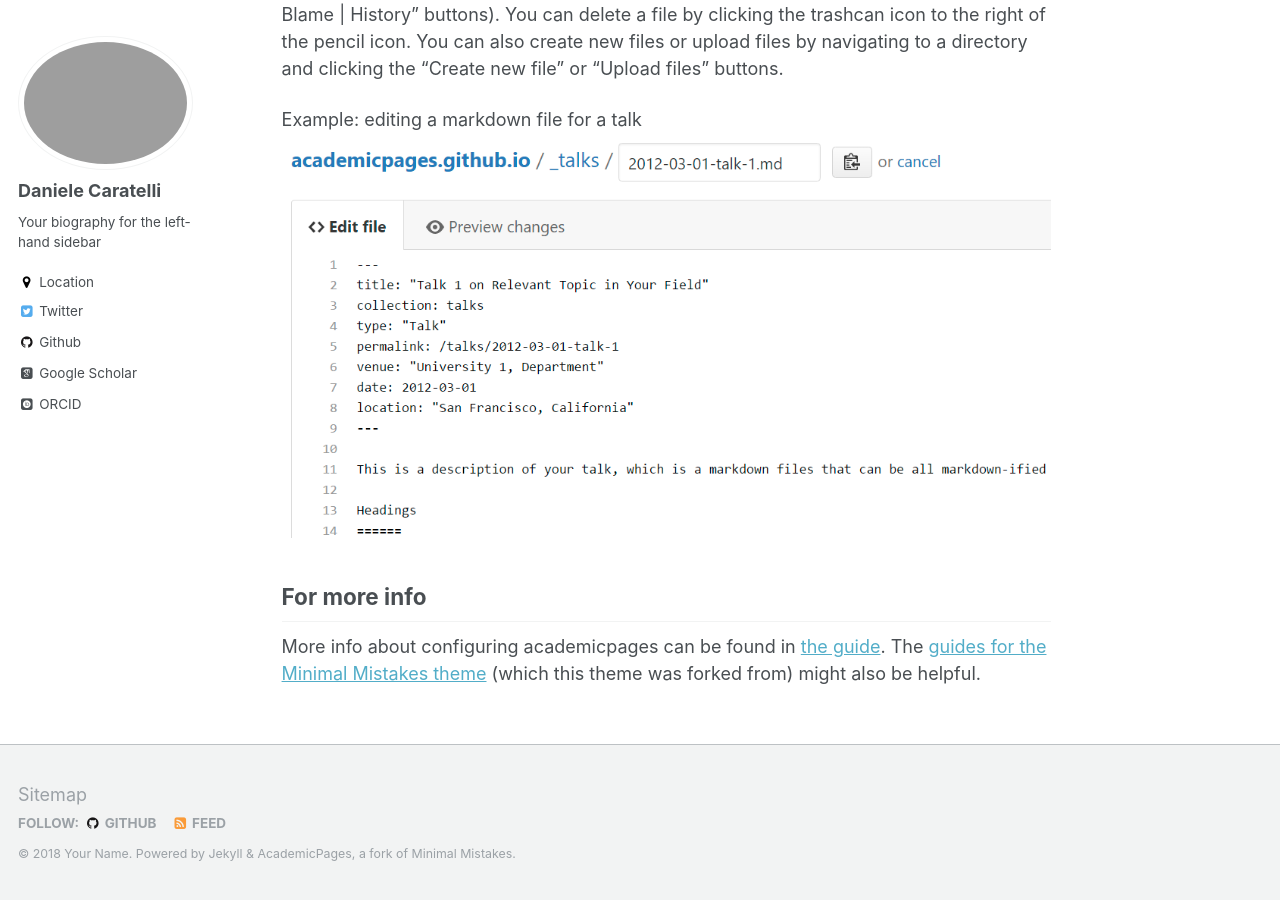
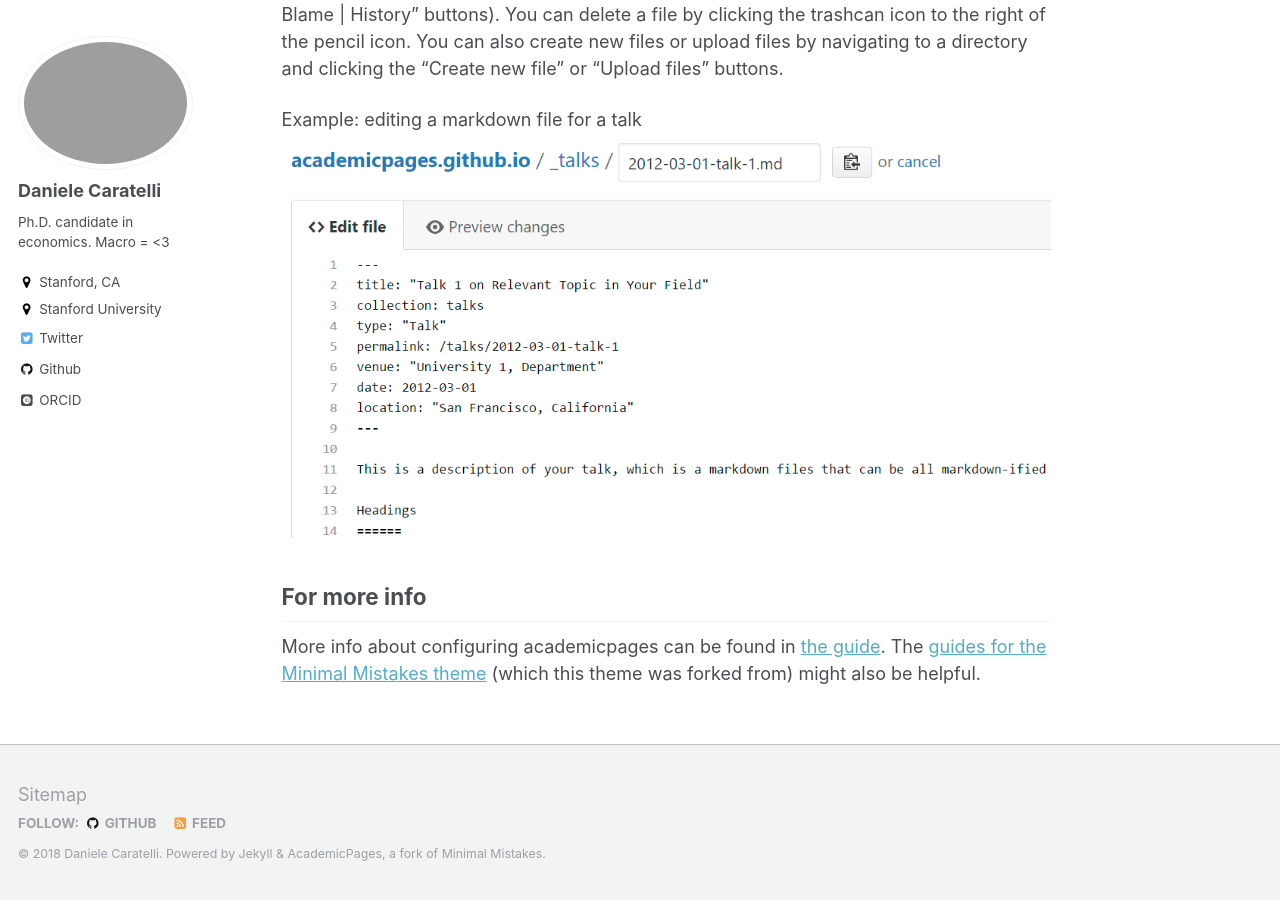
Before and after one commit to danicaratelli/danicaratelli.github.io, a Jekyll site: the page built from _pages/about.md, in a window 1280 px wide and 900 px high, scrolled down 2463 px. Built offline with Jekyll 4.4.1, drawn with Linux system fonts in a browser that asks for light colours; some web fonts are replaced; some of the changed text lies outside the part shown.

```diff
--- a/_config.yml
+++ b/_config.yml
@@ -7,9 +7,9 @@
 
 # Site Settings
 locale                   : "en-US"
-title                    : "Your Name / Site Title"
+title                    : "Daniele Caratelli"
 title_separator          : "-"
-name                     : &name "Your Name"
+name                     : &name "Daniele Caratelli"
 description              : &description "personal description"
 url                      : https://academicpages.github.io # the base hostname & protocol for your site e.g. "https://mmistakes.github.io"
 baseurl                  : "" # the subpath of your site, e.g. "/blog"
@@ -82,10 +82,10 @@
 author:
   name             : "Daniele Caratelli"
   avatar           : "profile.png"
-  bio              : "Your biography for the left-hand sidebar"
-  location         : "Location"
-  employer         :
-  googlescholar    : "http://yourfullgooglescholarurl.com"
+  bio              : "Ph.D. candidate in economics. Macro = <3"
+  location         : "Stanford, CA"
+  employer         : "Stanford University"
+  googlescholar    :
   email            :
   uri              :
   bitbucket        :
@@ -106,7 +106,7 @@
   stackoverflow    : # http://stackoverflow.com/users/123456/username
   steam            :
   tumblr           :
-  twitter          : "replacethistwitterhandle"
+  twitter          : "@danicaratelli"
   vine             :
   weibo            :
   xing             :
```
